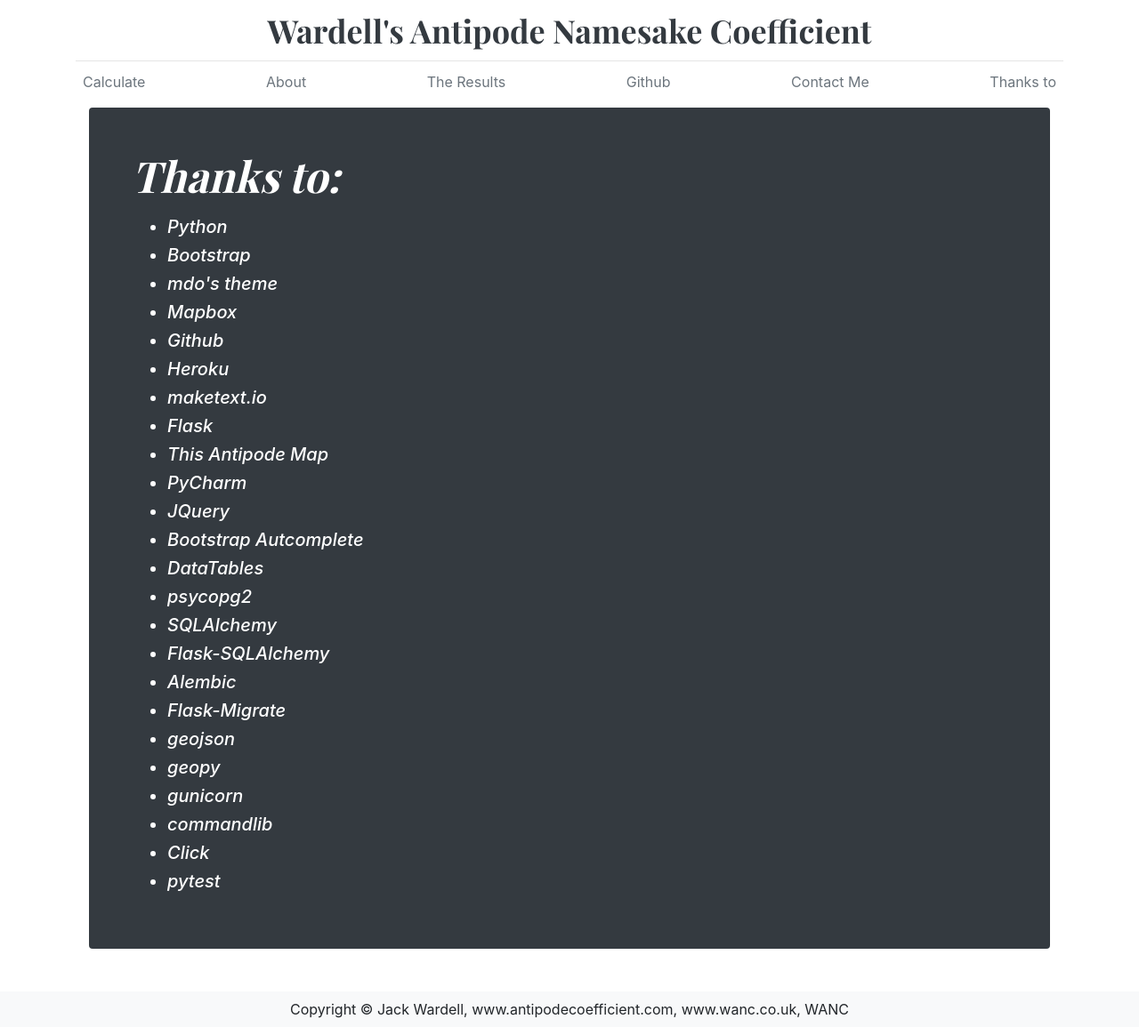
After one commit to jackwardell/Antipodal, a Flask app: page /credits in a window 1280 px wide. The commit adds this page. Shown: the whole page at 89% size. Run offline with Flask 2, Linux system fonts and the light colour scheme; some libraries are stand-ins or nearby versions.

Commit message:
adding credits

```diff
--- a/antipodal/models.py
+++ b/antipodal/models.py
@@ -50,8 +50,13 @@ class AntipodeCoefficientCalculation(db.Model):
     def calc_time(self):
         return self.timestamp.strftime("%H:%M:%S %Y-%m-%d")
 
-    def shorten_name(self, attr_name, upto=3):
-        return ", ".join(getattr(self, attr_name).split(",")[0:upto])
+    def shorten_name(self, attr_name):
+        places = getattr(self, attr_name).split(",")
+        if len(places) > 3:
+            shorter_name = places[0:2] + [places[-1]]
+            return ", ".join(shorter_name)
+        else:
+            return ", ".join(places)
 
     @property
     def location_a_name(self):
--- a/antipodal/templates/base.html
+++ b/antipodal/templates/base.html
@@ -55,7 +55,7 @@
         <nav class="nav d-flex justify-content-between">
             <a class="p-2 text-muted" href="{{ url_for("views.home") }}">Calculate</a>
             {#            <a class="p-2 text-muted" href="#">Calculate</a>#}
-            {#            <a class="p-2 text-muted" href="#">About</a>#}
+                        <a class="p-2 text-muted" href="#">About</a>
             {#            <a class="p-2 text-muted" href="#">The Idea</a>#}
             <a class="p-2 text-muted" href="{{ url_for("views.results") }}">The Results</a>
             <a class="p-2 text-muted" target="_blank" href="https://github.com/jackwardell/Antipodal">Github</a>
@@ -65,10 +65,10 @@
             {#            <a class="p-2 text-muted" href="#">Science</a>#}
             {#            <a class="p-2 text-muted" href="#">Health</a>#}
             {#            <a class="p-2 text-muted" href="#">Style</a>#}
-            {#            <a class="p-2 text-muted" href="#">Travel</a>#}
+            <a class="p-2 text-muted" href="{{ url_for("views.credits") }}">Thanks to</a>
         </nav>
+
     </div>
-
     {% block body %}
     {% endblock %}
 </div>
--- /dev/null
+++ b/antipodal/templates/credits.html
@@ -0,0 +1,56 @@
+{% extends 'base.html' %}
+
+{% block title %}
+    Antipode Coefficient Results
+{% endblock %}
+
+{% block head %}
+    <link rel="stylesheet" type="text/css" href="https://cdn.datatables.net/1.10.20/css/dataTables.bootstrap4.min.css">
+
+    <script type="text/javascript" charset="utf8" src="https://cdn.datatables.net/1.10.20/js/jquery.dataTables.js"></script>
+    <script type="text/javascript" charset="utf8" src="https://cdn.datatables.net/1.10.20/js/dataTables.bootstrap4.min.js"></script>
+
+{% endblock %}
+
+{% block body %}
+    <div class="container mb-5">
+
+        <div class="jumbotron p-4 p-md-5 text-dark rounded bg-dark mb-5">
+            <div class="col-md-6 px-0 mb-3">
+                <h1 class="display-4 font-italic text-white">Thanks to:</h1>
+            </div>
+            <ul class="text-white font-italic">
+                <li class="my-2 h5"><a class="text-white" target="_blank" href="https://www.python.org/">Python</a></li>
+                <li class="my-2 h5"><a class="text-white" target="_blank" href="https://getbootstrap.com/">Bootstrap</a></li>
+                <li class="my-2 h5"><a class="text-white" target="_blank" href="https://twitter.com/mdo">mdo's theme</a></li>
+                <li class="my-2 h5"><a class="text-white" target="_blank" href="https://www.mapbox.com/">Mapbox</a></li>
+                <li class="my-2 h5"><a class="text-white" target="_blank" href="https://github.com/jackwardell/Antipodal">Github</a></li>
+                <li class="my-2 h5"><a class="text-white" target="_blank" href="https://www.heroku.com/">Heroku</a></li>
+                <li class="my-2 h5"><a class="text-white" target="_blank" href="https://maketext.io/">maketext.io</a></li>
+                <li class="my-2 h5"><a class="text-white" target="_blank" href="https://flask.palletsprojects.com/">Flask</a></li>
+                <li class="my-2 h5"><a class="text-white" target="_blank" href="https://www.reddit.com/r/MapPorn/comments/20gtef/you_cant_dig_a_straight_tunnel_through_the_earth/">This Antipode Map</a></li>
+                <li class="my-2 h5"><a class="text-white" target="_blank" href="https://www.jetbrains.com/pycharm/">PyCharm</a></li>
+
+                <li class="my-2 h5">JQuery</li>
+                <li class="my-2 h5">Bootstrap Autcomplete</li>
+                <li class="my-2 h5">DataTables</li>
+
+                <li class="my-2 h5">psycopg2</li>
+                <li class="my-2 h5">SQLAlchemy</li>
+                <li class="my-2 h5">Flask-SQLAlchemy</li>
+                <li class="my-2 h5">Alembic</li>
+                <li class="my-2 h5">Flask-Migrate</li>
+                <li class="my-2 h5">geojson</li>
+                <li class="my-2 h5">geopy</li>
+                <li class="my-2 h5">gunicorn</li>
+                <li class="my-2 h5">commandlib</li>
+                <li class="my-2 h5">Click</li>
+                <li class="my-2 h5">pytest</li>
+
+            </ul>
+        </div>
+
+
+    </div>
+
+{% endblock %}
--- a/antipodal/views.py
+++ b/antipodal/views.py
@@ -15,3 +15,9 @@ def home():
 @page_hit
 def results():
     return render_template("results.html")
+
+
+@view.route("/credits")
+@page_hit
+def credits():
+    return render_template("credits.html")
```
Also changed, not shown: antipodal/templates/results.html (+25 -8 lines).
